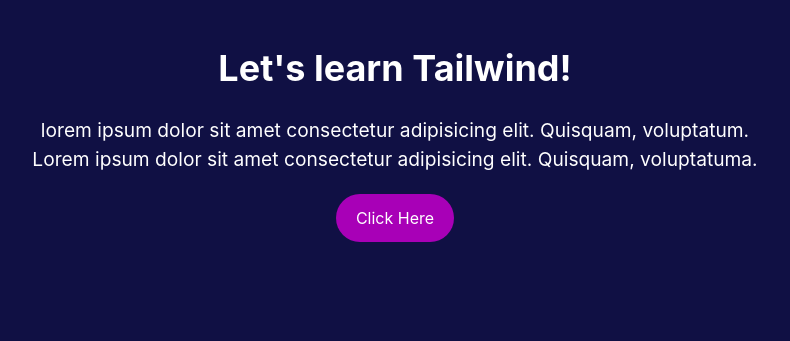
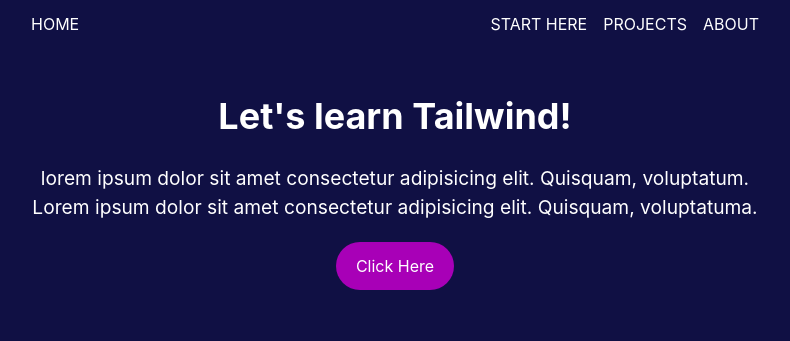
Before and after one commit to mattdrmmnd/tailwind-css-beginners, a website built with Vite: page index.html in a window 1280 px wide. Shown: the whole page, without its empty margins (245-1035 px from the left). Built offline with nearby package versions, Linux system fonts and the light colour scheme.

Commit message:
Finish Layouts: TopNav

```diff
--- a/index.html
+++ b/index.html
@@ -7,6 +7,17 @@
     <title>tailwind-css-beginners</title>
   </head>
   <body class="bg-[#101044] text-white">
+
+    <header class="max-w-3xl mx-auto px-5 py-3">
+      <nav>
+        <ul class="uppercase tracker-wider flex gap-x-4 gap-y-1 gaptext-sm justify-center sm:justify-between flex-wrap">
+          <li class="sm:me-auto"><a href="" class="hover:bg-fuchsia-700 transition-colors">Home</a></li>
+          <li><a href="">Start Here</a></li>
+          <li><a href="">Projects</a></li>
+          <li><a href="">About</a></li>
+        </ul>
+      </nav>
+    </header>
 
     <section class="space-y-5 text-center max-w-3xl mx-auto px-5 py-12">
       <h1 class="text-4xl font-bold mb-7">Let's learn Tailwind!</h1>
```
